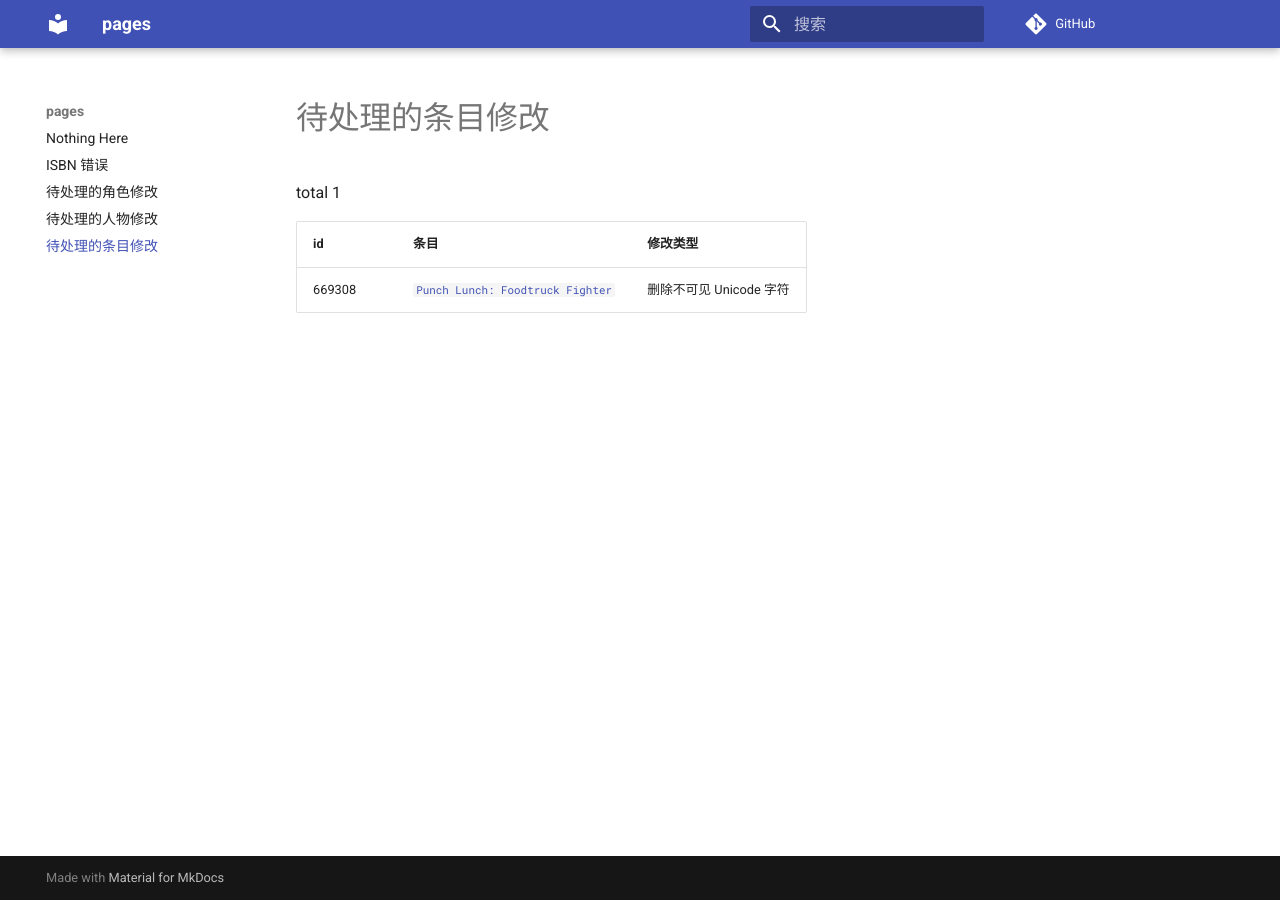
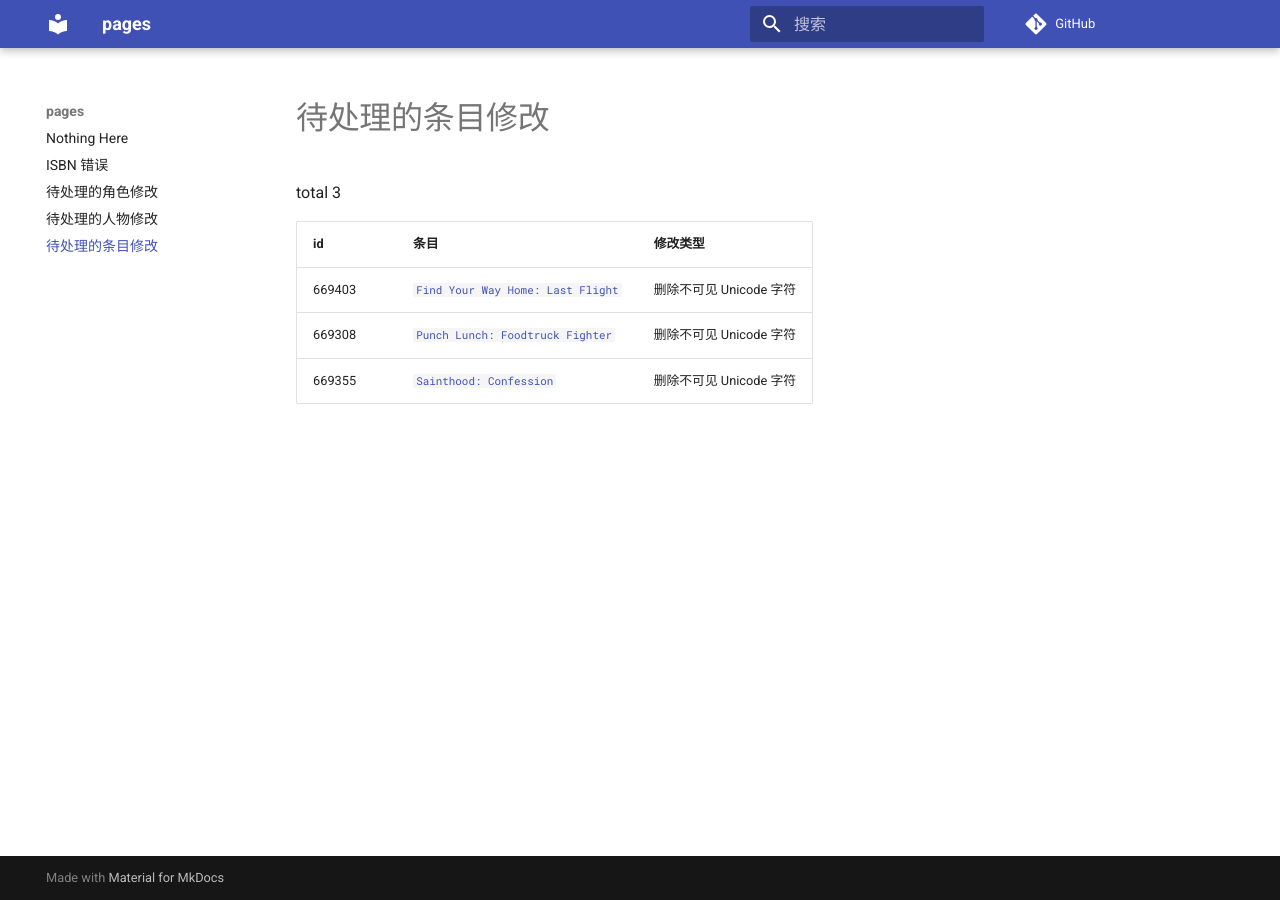
Before and after one commit to trim21/bangumi-pages, an MkDocs documentation site: the page built from docs/pending-subject-changes.md, in a window 1280 px wide. Built offline with MkDocs 1.6.1 and Material for MkDocs 9.7.7, drawn with Linux system fonts in a browser that asks for light colours; comment, search, counter and statistics services are not loaded.

Commit message:
update pending-changes.md

```diff
--- a/docs/pending-subject-changes.md
+++ b/docs/pending-subject-changes.md
@@ -1,7 +1,9 @@
 # 待处理的条目修改
 
-total 1
+total 3
 
 | id | 条目 | 修改类型 |
 | --- | --- | --- |
+| 669403 | [`Find Your Way Home: Last Flight`](https://bgm.tv/subject/669403) | 删除不可见 Unicode 字符 |
 | 669308 | [`Punch Lunch: Foodtruck Fighter`](https://bgm.tv/subject/669308) | 删除不可见 Unicode 字符 |
+| 669355 | [`Sainthood: Confession`](https://bgm.tv/subject/669355) | 删除不可见 Unicode 字符 |
```
